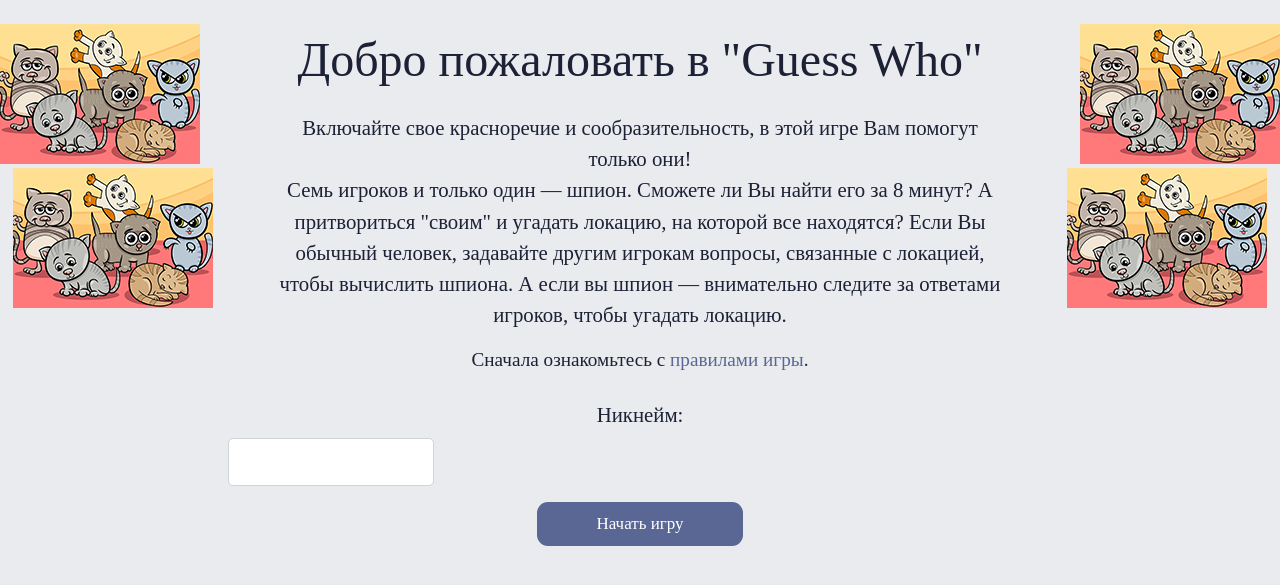
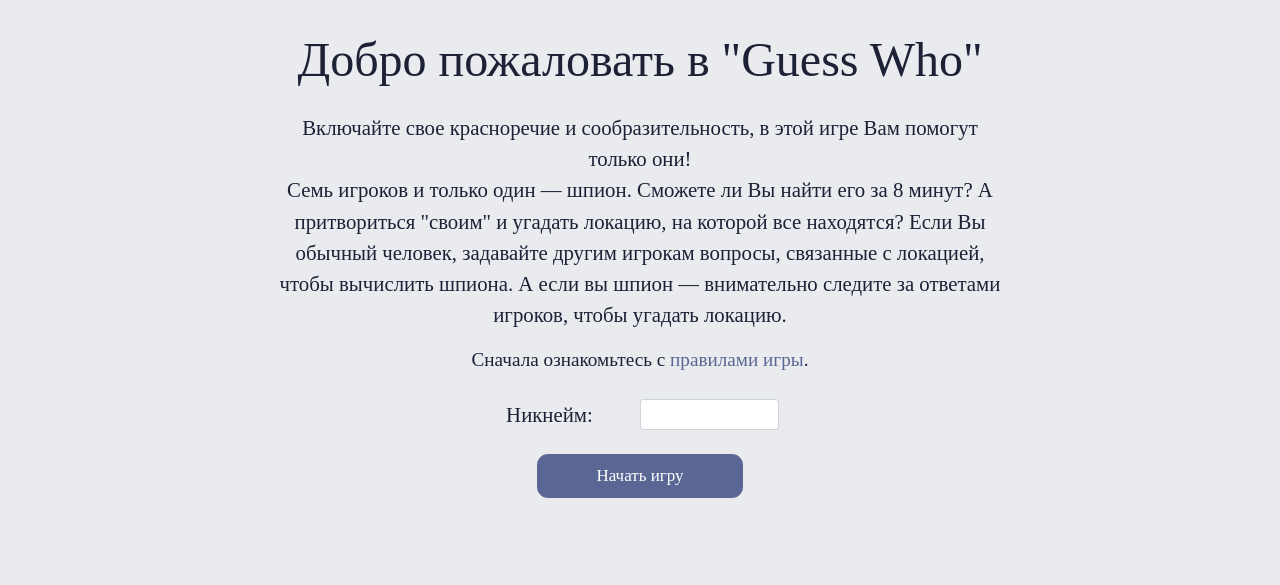
Before and after one commit to ElephantsDad/MDA, a Flask app: page / in a window 1280 px wide. Shown: the part 56-641 px from the top of the page. Run offline with Flask 2, Linux system fonts and the light colour scheme; some libraries are stand-ins or nearby versions; some web fonts are replaced.

Commit message:
Changed /home.html

```diff
--- a/forms.py
+++ b/forms.py
@@ -4,5 +4,5 @@ from wtforms.validators import DataRequired, Length, EqualTo
 
 class SubmitForm(FlaskForm):
     username = StringField('Никнейм:',
-                            validators=[DataRequired(),Length(min=2, max=20)])
+                            validators=[DataRequired(),Length(min=2, max=15)])
     submit = SubmitField('Начать игру')
--- a/templates/home.html
+++ b/templates/home.html
@@ -2,8 +2,7 @@
 {% block content %}
    <div class="row">
          <div class="col-md-2 p-0">
-            <img src="{{ url_for('static', filename='9.jpg') }}" alt="" class="img-fluid mb-1 float-left">
-            <img src="{{ url_for('static', filename='9.jpg') }}" alt="" class="img-fluid mb-1 float-right">
+
          </div>
          <div class="col-md-8">
             <div class="text-nowrap text-center game_title">Добро пожаловать в "Guess Who"</div>
@@ -17,21 +16,21 @@
             <div class="small-text mt-3">
                Сначала ознакомьтесь с <a href="{{ url_for('rules') }}">правилами игры</a>.
             </div>
-            <div class="mt-4 text-center justify-content-center">
+            <div class="mt-4 text-center">
                <form  action="" method="post">
                   {{ form.hidden_tag() }}
                   <fieldset class="form-group text-center">
-                     <div class="text-center">
-                        {{ form.username.label(class="form-control-label col-md-2 main-text") }}
+                     <div class="text-center form-row justify-content-center">
+                        {{ form.username.label(class="form-control-label col-md-2 main-text text-left") }}
                         {% if form.username.errors %}
-                           {{ form.username(class="form-control form-control-lg col-md-3 is-invalid text-centered") }}
+                           {{ form.username(class="form-control form-control-sm col-md-2 is-invalid") }}
                               <div class="invalid-feedback">
                                  {% for error in form.username.errors %}
                                     <span>{{ error }}</span>
                                  {% endfor %}
                               </div>
                         {% else %}
-                           {{ form.username(class="form-control form-control-lg col-md-3 text-centered") }}
+                           {{ form.username(class="form-control form-control-sm  col-md-2") }}
                         {% endif %}
                      </div>
                   </fieldset>
@@ -40,8 +39,7 @@
             </div>
          </div>
          <div class="col-md-2 p-0">
-            <img src="{{ url_for('static', filename='9.jpg') }}" alt="" class="img-fluid mb-1 float-right">
-            <img src="{{ url_for('static', filename='9.jpg') }}" alt="" class="img-fluid mb-1 float-left">
+
          </div>
    </div>
 {% endblock content %}
--- a/templates/layout.html
+++ b/templates/layout.html
@@ -23,12 +23,12 @@
                </button>
                <div class="collapse navbar-collapse" id="navbarToggle">
                  <div class="navbar-nav mr-auto">
-                   <a class="nav-item nav-link" href="{{ url_for('rules') }}">Правила игры</a>
-                   <a class="nav-item nav-link" href="{{ url_for('locations') }}">Список локаций</a>
+                   <a class="nav-item nav-link" href="{{ url_for('rules') }}"  target="_blank">Правила игры</a>
+                   <a class="nav-item nav-link" href="{{ url_for('locations') }}"  target="_blank">Список локаций</a>
                  </div>
                  <!-- Navbar Right Side -->
                  <div class="navbar-nav">
-                   <a class="nav-item nav-link" href="{{ url_for('about') }}">О разработчиках</a>
+                   <a class="nav-item nav-link" href="{{ url_for('about') }}"  target="_blank">О разработчиках</a>
                  </div>
                </div>
              </div>
```
Also changed, not shown: static/1234.jpg (deleted), static/9.jpg (deleted).
